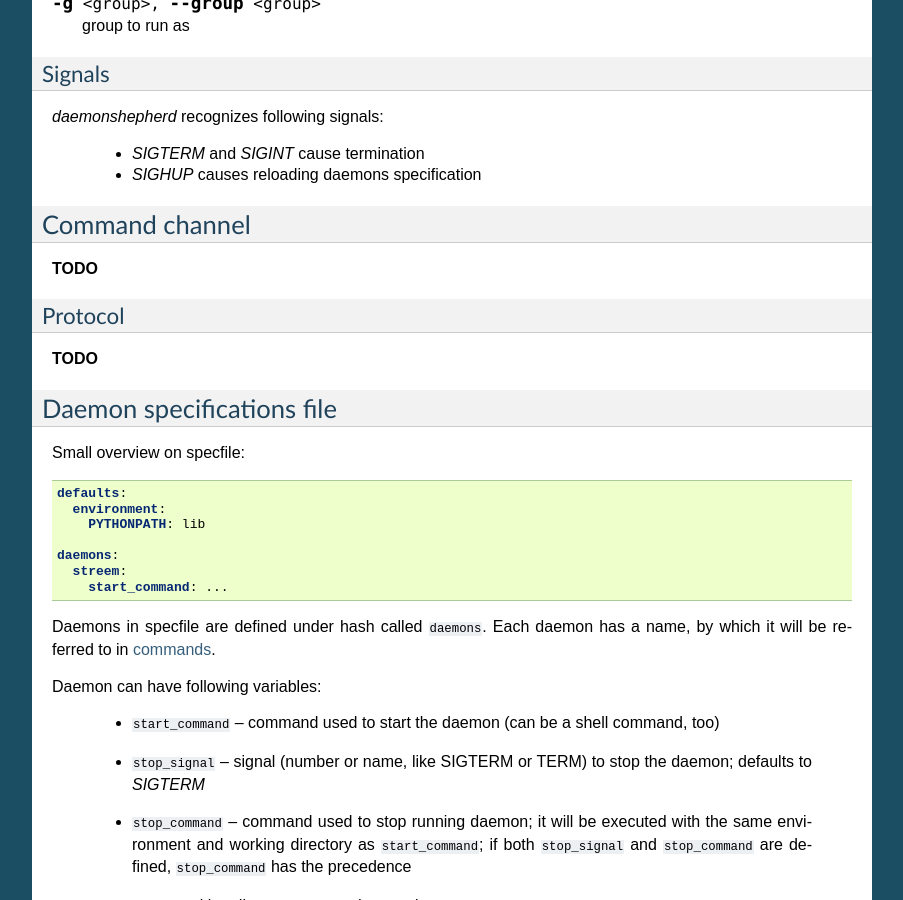
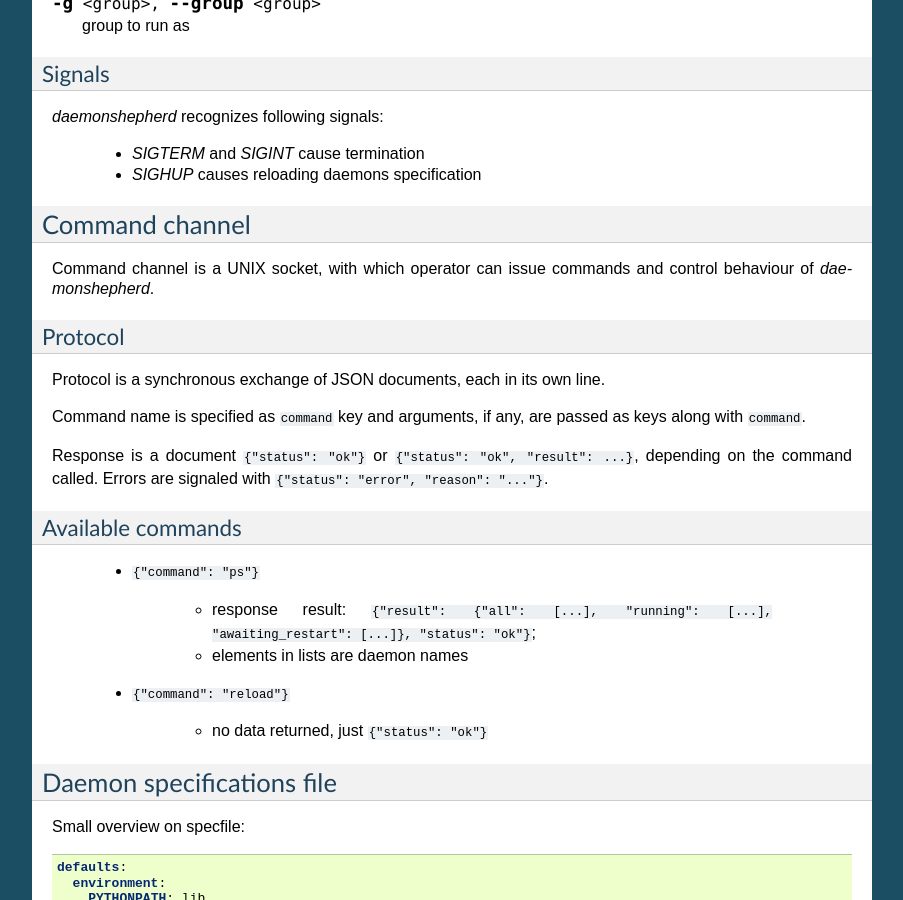
Before and after one commit to dozzie/seismometer-toolbox, a Sphinx documentation site: the page built from doc/commandline/daemonshepherd.rst, in a window 1280 px wide and 900 px high, scrolled down 768 px. Shown: the whole window, without its empty margins (198-1101 px from the left). Built offline with Sphinx 7.4.7, drawn with Linux system fonts in a browser that asks for light colours.

Commit message:
Added control socket protocol description.

```diff
--- a/doc/commandline/daemonshepherd.rst
+++ b/doc/commandline/daemonshepherd.rst
@@ -67,12 +67,33 @@ Signals
 Command channel
 ===============
 
-**TODO**
+Command channel is a UNIX socket, with which operator can issue commands and
+control behaviour of *daemonshepherd*.
 
 Protocol
 --------
 
-**TODO**
+Protocol is a synchronous exchange of JSON documents, each in its own line.
+
+Command name is specified as ``command`` key and arguments, if any, are passed
+as keys along with ``command``.
+
+Response is a document ``{"status": "ok"}`` or
+``{"status": "ok", "result": ...}``, depending on the command called. Errors
+are signaled with ``{"status": "error", "reason": "..."}``.
+
+Available commands
+------------------
+
+   * ``{"command": "ps"}``
+
+      * response result:
+        ``{"result": {"all": [...], "running": [...], "awaiting_restart": [...]}, "status": "ok"}``;
+      * elements in lists are daemon names
+
+   * ``{"command": "reload"}``
+
+      * no data returned, just ``{"status": "ok"}``
 
 
 .. _specfile:
```
Also changed, not shown: 1 other file.
